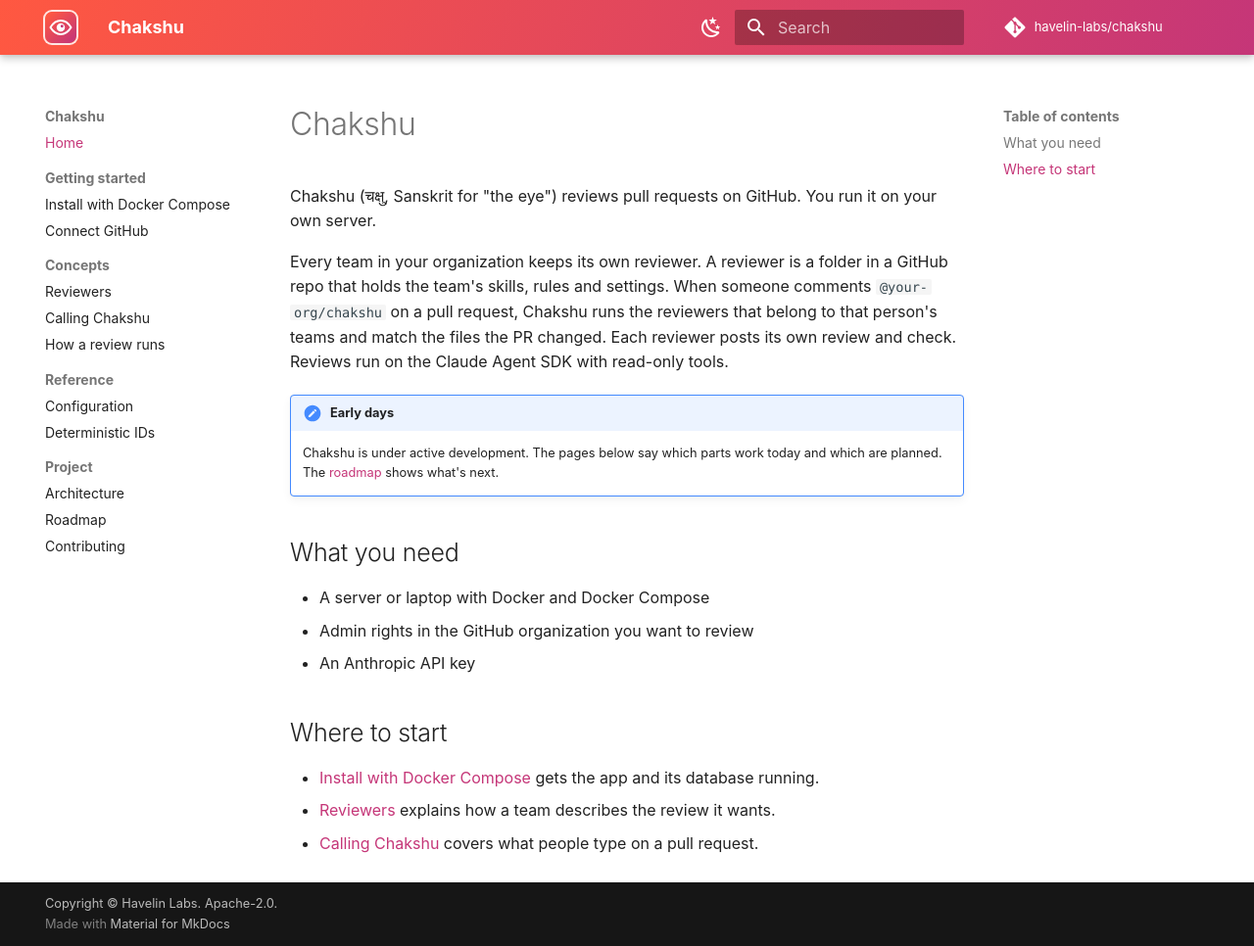
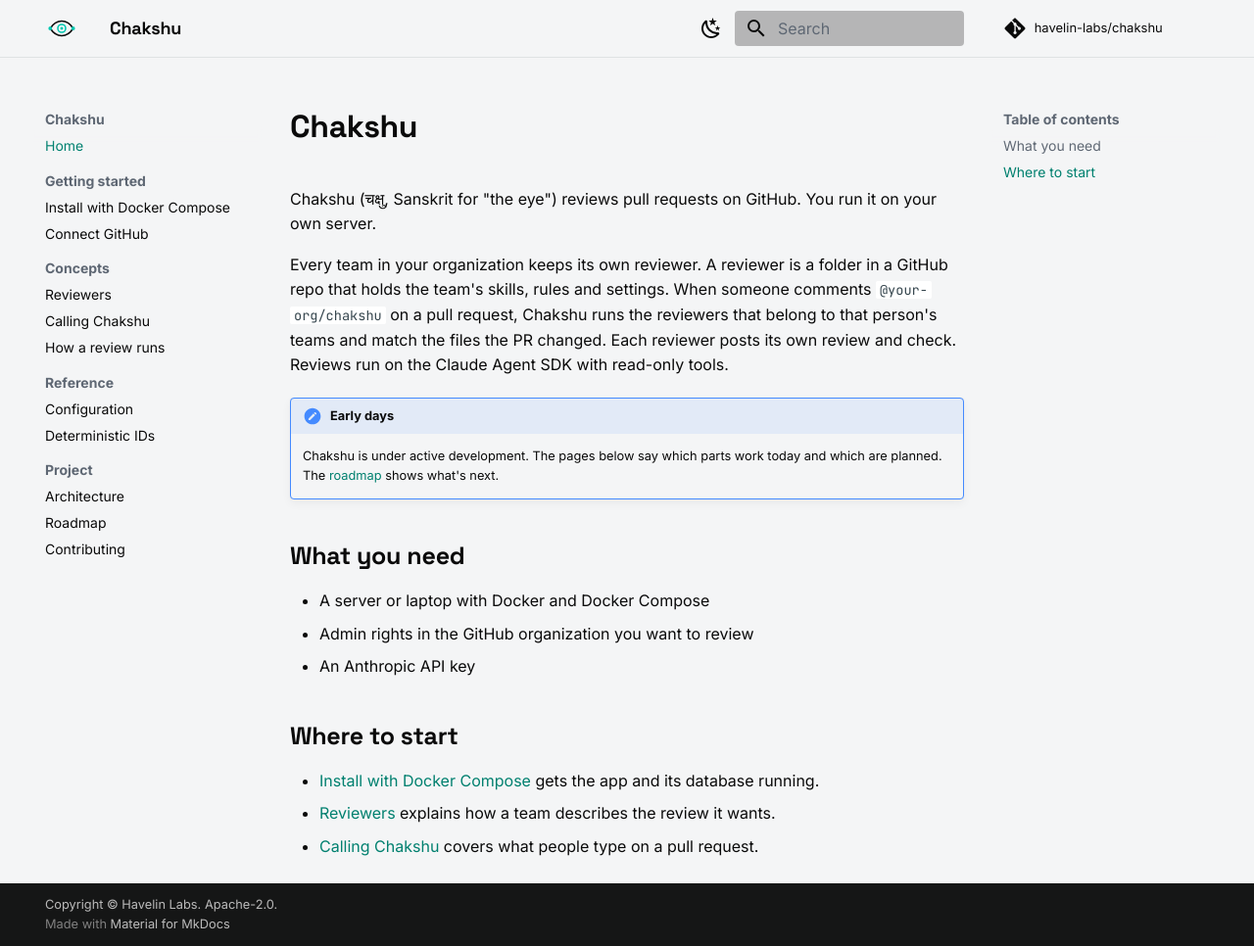
Before and after one commit to havelin-labs/chakshu-docs, an MkDocs documentation site: the page built from docs/index.md, in a window 1280 px wide and 966 px high. Shown: the whole window at 98% size. Built offline with MkDocs 1.6.1 and Material for MkDocs 9.7.7, drawn with Linux system fonts in a browser that asks for light colours; comment, search, counter and statistics services are not loaded.

Commit message:
docs: switch to the havelin design system
Light grey background, near-black text, teal accent, Space Grotesk headings, Inter body text, 4px radius and a hairline header, matching the portal and havelin.in. Uses the redrawn line-style eye as the logo.

```diff
--- a/docs/stylesheets/extra.css
+++ b/docs/stylesheets/extra.css
@@ -1,36 +1,70 @@
-/* Chakshu brand colors, matching the portal (see brand/README.md in the code repo). */
+/* Havelin design system, matching the portal. Source of truth: DESIGN.md in havelin-labs/chakshu. */
+@import url("https://fonts.googleapis.com/css2?family=Space+Grotesk:wght@500;600;700&display=swap");
+
 :root {
-  --chakshu-orange: #FF5841;
-  --chakshu-violet: #C53678;
+  --havelin-teal: #00C7B0;
+  --md-text-font: "Inter";
 }
 
 [data-md-color-scheme="default"] {
-  --md-primary-fg-color: #C53678;
-  --md-primary-fg-color--light: #E35D97;
-  --md-primary-fg-color--dark: #8E1F55;
-  --md-accent-fg-color: #FF5841;
-  --md-typeset-a-color: #C53678;
+  --md-default-bg-color: #F4F5F6;
+  --md-default-fg-color: #0A0A0A;
+  --md-default-fg-color--light: #5E6773;
+  --md-primary-fg-color: #F4F5F6;
+  --md-primary-fg-color--light: #FFFFFF;
+  --md-primary-fg-color--dark: #E7E9EB;
+  --md-primary-bg-color: #0A0A0A;
+  --md-primary-bg-color--light: #5E6773;
+  --md-accent-fg-color: #00C7B0;
+  --md-typeset-a-color: #00806F; /* teal dark enough for text */
+  --md-code-bg-color: #FFFFFF;
 }
 
 [data-md-color-scheme="slate"] {
-  --md-hue: 315;
-  --md-default-bg-color: #150F17;
-  --md-primary-fg-color: #E35D97;
-  --md-primary-fg-color--light: #F7B3D1;
-  --md-primary-fg-color--dark: #C53678;
-  --md-accent-fg-color: #FF6F5B;
-  --md-typeset-a-color: #F07AAE;
+  --md-hue: 210;
+  --md-default-bg-color: #0B0C0E;
+  --md-default-fg-color--light: #9AA3AE;
+  --md-primary-fg-color: #0B0C0E;
+  --md-primary-fg-color--light: #131518;
+  --md-primary-fg-color--dark: #000000;
+  --md-primary-bg-color: #F4F5F6;
+  --md-accent-fg-color: #00C7B0;
+  --md-typeset-a-color: #2EE0CA;
+  --md-code-bg-color: #131518;
 }
 
-/* Gradient header instead of a flat bar. */
-.md-header,
-.md-tabs {
-  background-image: linear-gradient(110deg, var(--chakshu-orange), var(--chakshu-violet));
-  color: #FFFFFF;
+/* Headings in Space Grotesk, as on havelin.in. */
+.md-typeset h1,
+.md-typeset h2,
+.md-typeset h3,
+.md-header__topic {
+  font-family: "Space Grotesk", -apple-system, BlinkMacSystemFont, sans-serif;
+  font-weight: 700;
+  letter-spacing: -0.01em;
+}
+
+.md-typeset h1 {
+  color: var(--md-default-fg-color);
+}
+
+/* Sticky header with a hairline border instead of a shadow. */
+.md-header {
+  border-bottom: 1px solid rgba(204, 207, 209, 0.5);
+  box-shadow: none;
+}
+
+[data-md-color-scheme="slate"] .md-header {
+  border-bottom-color: rgba(255, 255, 255, 0.08);
+}
+
+/* 4px radius everywhere. */
+.md-typeset .admonition,
+.md-typeset details,
+.md-typeset pre > code,
+.md-search__form {
+  border-radius: 4px;
 }
 
 .md-header__button.md-logo img {
-  height: 1.6rem;
-  border-radius: 0.35rem;
-  box-shadow: 0 0 0 2px rgb(255 255 255 / 0.85);
+  height: 1.7rem;
 }
--- a/mkdocs.yml
+++ b/mkdocs.yml
@@ -20,7 +20,9 @@ theme:
       primary: custom
       accent: custom
       toggle: { icon: material/weather-sunny, name: Switch to light mode }
-  font: false # use system fonts; nothing loads from Google
+  font:
+    text: Inter
+    code: JetBrains Mono
   logo: assets/logo.svg
   favicon: assets/logo.svg
   features:
```
Also changed, not shown: docs/assets/logo.svg.
